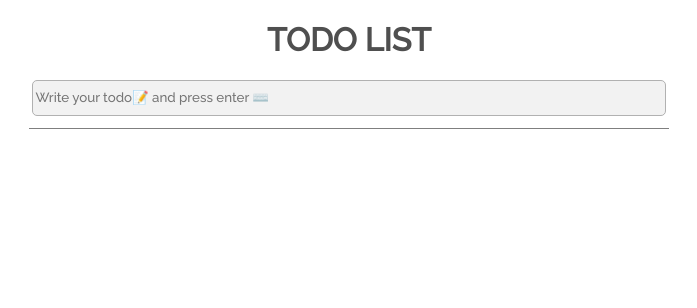
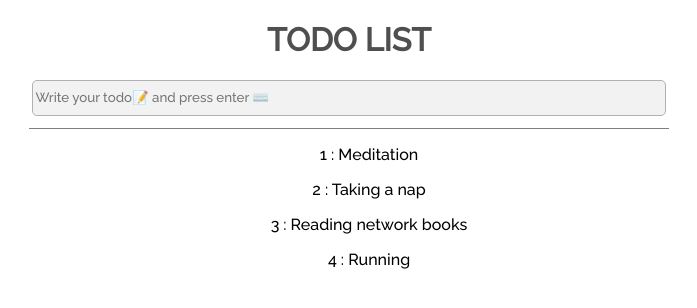
Before and after one commit to cubodado/TodoApp, a React (Create React App) app: page / in a window 1280 px wide. Shown: the top 308 px of the page, without its empty margins (291-988 px from the left). Built offline with nearby package versions, Linux system fonts and the light colour scheme.

Commit message:
Feat: create and apply TodoList component

```diff
--- a/src/App.js
+++ b/src/App.js
@@ -1,6 +1,7 @@
 import './App.css';
 import TodoInput from './components/TodoInput';
 import Line from './components/ui/Line';
+import TodoList from './components/TodoList';
 
 function App() {
   return (
@@ -9,6 +10,7 @@ function App() {
         <h1>TODO LIST</h1>
         <TodoInput />
         <Line />
+        <TodoList />
       </main>
     </div>
   );
--- /dev/null
+++ b/src/components/TodoList.js
@@ -0,0 +1,22 @@
+const TodoList = () => {
+  const todos = [
+    { id: 1, content: 'Meditation', clear: false },
+    { id: 2, content: 'Taking a nap', clear: true },
+    { id: 3, content: 'Reading network books', clear: false },
+    { id: 4, content: 'Running', clear: false },
+  ];
+
+  return (
+    <ul>
+      {todos.map((todo) => {
+        return (
+          <p>
+            {todo.id} : {todo.content} {todo.clear}
+          </p>
+        );
+      })}
+    </ul>
+  );
+};
+
+export default TodoList;
```
Also changed, not shown: src/components/TodoList.module.css (added).
